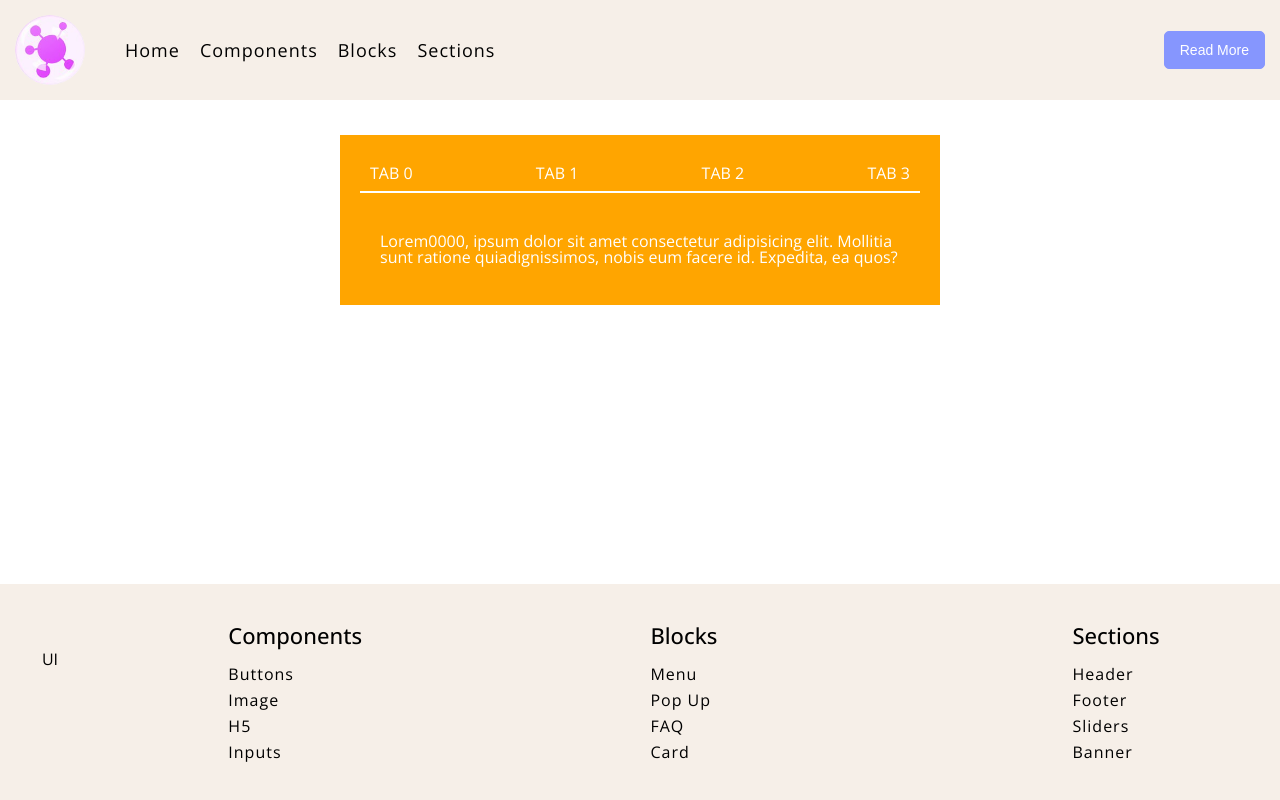
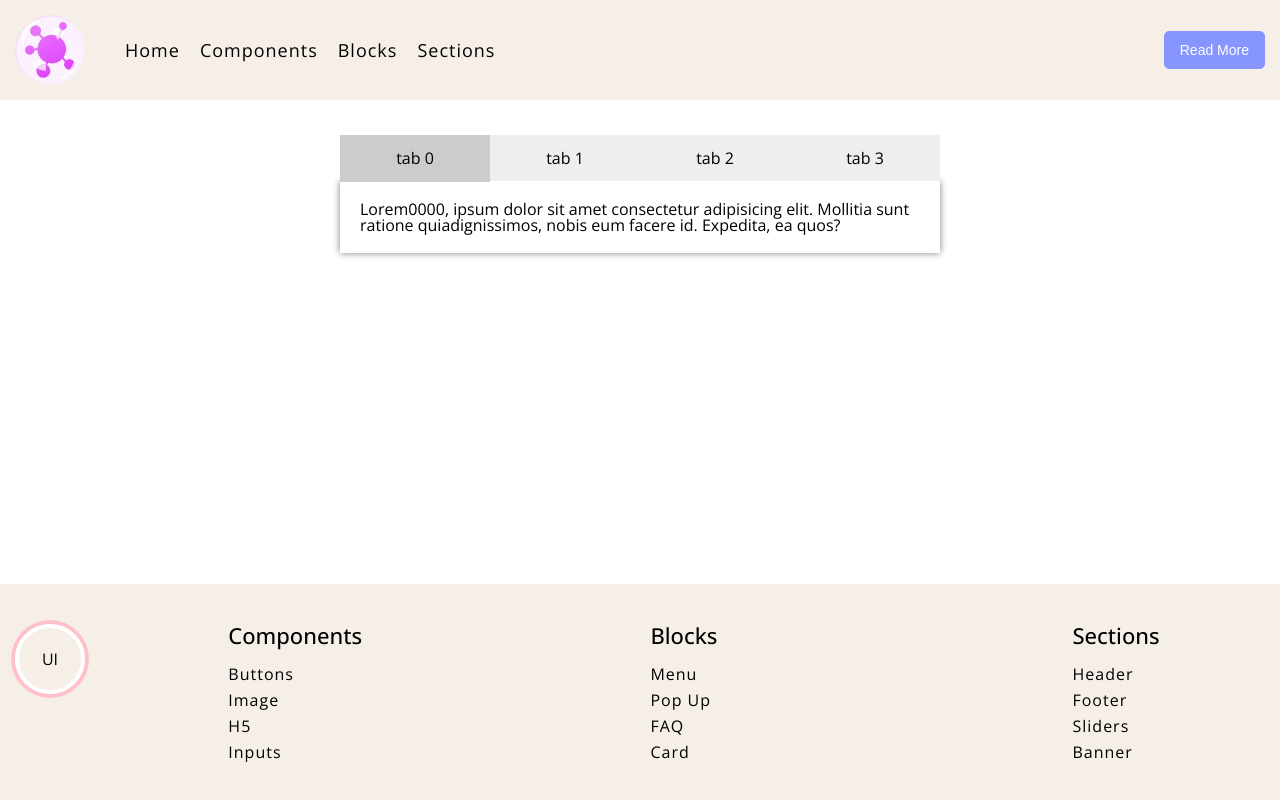
Before and after one commit to SlavaFlava/lib-components, a React (Create React App) app: page /sections in a window 1280 px wide. Built offline with nearby package versions, Linux system fonts and the light colour scheme.

Commit message:
added tab window and styles

```diff
--- a/src/App.tsx
+++ b/src/App.tsx
@@ -12,7 +12,7 @@ function App() {
   return (
     <div className="App">
       <Header />
-      <Section flex={'1'}>
+      <Section flex={'1'} bg={'white'}>
         <Routes>
         <Route path='/' element={<Home />} />
         <Route path='/sections' element={<Sections />} />
--- a/src/my-lib/blocks/tabs.tsx
+++ b/src/my-lib/blocks/tabs.tsx
@@ -15,22 +15,27 @@ interface ITabsWrapper extends IGlobal {
   mw?: string,
   mh?: string,
   shadowcolor?: string,
-  shadow?: boolean,
+  shadow?: string,
   br?: string,
   border?: string,
 }
 
 interface ITabs extends ITabsWrapper {
 
+  fullW?: 'default' | string,
 }
 
 interface ITab extends IGlobal {
-  index: number,
+  tabs?: 'underline' | 'classic' | 'modern',
+  active?: string,
 }
 
 
 interface ITabsContent extends ITabsWrapper {
-  index: number,
+  shadowcolor?: string,
+  shadow?: string,
+  br?: string,
+  border?: string,
 }
 
 
@@ -43,6 +48,9 @@ export const TabsWrapper = styled.section<ITabsWrapper>`
   flex-wrap: ${(p) => p.flexWrap};
   justify-content: ${(p) => p.justifyContent};
   align-items: ${(p) => p.alignitems};
+  box-shadow: ${(p) => p.shadow ? `0px 0px 7px 0px ${p.shadowcolor ?? 'grey'}` : false};
+  border-radius: ${(p) => p.br};
+  border:${(p) => p.border};
   color: ${(p) => p.color};
   background: ${(p) => p.bg};
   padding: ${(p) => p.p};
@@ -68,7 +76,7 @@ box-shadow: ${(p) => p.shadow ? `0px 0px 7px 0px ${p.shadowcolor ?? 'grey'}` : f
     max-height: ${(p) => p.mh};
     display: ${(p) => p.display ?? 'flex'};
     flex-wrap: ${(p) => p.flexWrap};
-    justify-content: ${(p) => p.justifyContent ?? 'space-between'};
+    justify-content: ${(p) => p.justifyContent};
     align-items: ${(p) => p.alignitems};
     color: ${(p) => p.color};
     background: ${(p) => p.bg};
@@ -83,10 +91,26 @@ box-shadow: ${(p) => p.shadow ? `0px 0px 7px 0px ${p.shadowcolor ?? 'grey'}` : f
     margin-left: ${(p) => p.ml};
     margin-right: ${(p) => p.mr};
     ${(p) => p.sx};
+    li{
+      ${(p) => p.fullW ? 'flex: 1 1 auto' : false};
+    }
 
 `
 export const Tab = styled.li<ITab>`
-    cursor:pointer;
+    cursor: pointer;
+    ${(p) => p.tabs === 'classic' ? `
+      padding: 15px 20px;
+      background: #eee;
+      text-align: center;
+      ${p.active === 'default' ? 'background:#ccc ' : p.active}
+    ` : false};
+
+      ${(p) => p.tabs === 'underline' ? `
+      padding: 15px 20px;
+      border-bottom: 2px solid red;
+      text-align: center;
+      ${p.active === 'default' ? 'background:#ccc ' : p.active}
+    ` : false};
     color: ${(p) => p.color};
     background: ${(p) => p.bg};
     padding: ${(p) => p.p};
@@ -100,7 +124,6 @@ export const Tab = styled.li<ITab>`
     margin-left: ${(p) => p.ml};
     margin-right: ${(p) => p.mr};
     ${(p) => p.sx};
-
 `
 
 
@@ -113,6 +136,9 @@ export const TabsContent = styled.div<ITabsContent>`
     flex-wrap: ${(p) => p.flexWrap};
     justify-content: ${(p) => p.justifyContent};
     align-items: ${(p) => p.alignitems};
+    box-shadow: ${(p) => p.shadow ? `0px 0px 7px 0px ${p.shadowcolor ?? 'grey'}` : false};
+    border-radius: ${(p) => p.br};
+    border:${(p) => p.border};
     color: ${(p) => p.color};
     background: ${(p) => p.bg};
     padding: ${(p) => p.p};
--- a/src/my-lib/components/image.tsx
+++ b/src/my-lib/components/image.tsx
@@ -5,28 +5,32 @@ interface IAvatar extends IGlobal {
   br?: string,
   shadow?: boolean,
   shadowcolor?: string,
-  size?:string,
-  fs?:string
+  size?: string,
+  fs?: string,
+  shadowHover?: string,
 }
 
 interface IImage {
-  w?:string,
-  h?:string,
-  of?: 'contain'|'cover'|'fill'|'inherit'|'initial'|'none'|'revert'|'scale-down'|'unset',
-  op?: 'center'|'top'|'bottom'|'right'|'left',
+  w?: string,
+  h?: string,
+  of?: 'contain' | 'cover' | 'fill' | 'inherit' | 'initial' | 'none' | 'revert' | 'scale-down' | 'unset',
+  op?: 'center' | 'top' | 'bottom' | 'right' | 'left',
   filter?: string
 }
 
 export const Avatar = styled.div<IAvatar>`
- width: ${(p)=> p.size ?? 50};
- height: ${(p)=> p.size ?? 50};
- border-radius: ${(p)=> p.br ?? '50%'};
- font-size: ${(p)=> p.fs ?? '16px'};
+ transition: all 0.3s ease-in-out;
+ cursor:pointer;
+ width: ${(p) => p.size ?? 50};
+ height: ${(p) => p.size ?? 50};
+ border-radius: ${(p) => p.br ?? '50%'};
+ font-size: ${(p) => p.fs ?? '16px'};
  overflow: hidden;
  display: flex;
  align-items: center;
  justify-content: center;
- box-shadow: ${(p) => p.shadow ? `0px 0px 7px ${p.shadowcolor ?? 'grey' }` : false};
+ box-shadow: ${(p) => p.shadow ? `0px 0px 7px ${p.shadowcolor ?? 'grey'}` : false};
+ box-shadow: ${(p) => p.shadowHover ? `0px 0px 0px 4px ${p.shadowcolor ?? 'pink'}` : false};
  color: ${(p) => p.color};
  background: ${(p) => p.bg};
  padding-top: ${(p) => p.pt};
@@ -37,13 +41,17 @@ export const Avatar = styled.div<IAvatar>`
  margin-bottom: ${(p) => p.mb};
  margin-left: ${(p) => p.ml};
  margin-right: ${(p) => p.mr};
-${(p)=> p.sx};
+${(p) => p.sx};
+&:hover{
+  transition: all 0.3s ease-in-out;
+  box-shadow: ${(p) => p.shadowHover ? `0px 0px 10px 8px ${p.shadowcolor ?? 'pink'}` : false};
+}
 `
 
 export const Image = styled.img<IImage>`
- width: ${(p)=> p.w ?? '100%'};
- height: ${(p)=> p.h ?? '100%'};
- object-fit: ${(p)=> p.of ?? 'cover'};
- object-position: ${(p)=> p.op ?? 'center'};
+ width: ${(p) => p.w ?? '100%'};
+ height: ${(p) => p.h ?? '100%'};
+ object-fit: ${(p) => p.of ?? 'cover'};
+ object-position: ${(p) => p.op ?? 'center'};
  filter: ${(p) => p.filter};
 `
--- a/src/project/footer/index.tsx
+++ b/src/project/footer/index.tsx
@@ -11,7 +11,7 @@ const Footer = () => {
    <Container>
     <Row >
       <Col size={2}>
-       <Avatar size={'70px'} >UI</Avatar>
+       <Avatar size={'70px'} shadowHover='true' sx={'border: 4px solid white'} >UI</Avatar>
       </Col>
       <Col size={4}>
       <Menu display={'block'}>
--- a/src/project/pages/sections/index.tsx
+++ b/src/project/pages/sections/index.tsx
@@ -5,7 +5,6 @@ import { Tab, Tabs, TabsContent, TabsWrapper } from '../../../my-lib/blocks/tabs
 const Sections = () => {
 
   const [tabIndex, setTabIndex] = useState(0)
-
   const dataTabs = [
     {
       tab: 'tab 0',
@@ -25,26 +24,34 @@ const Sections = () => {
     }
   ]
 
-
-
   return (
-    <TabsWrapper mw='600px' m='auto' bg='orange' p='20px' mt='35px' color='white'>
-      <Tabs p='10px' sx="border-bottom:2px solid white; text-transform:uppercase" mb='20px'>
+    <TabsWrapper mw='600px' m='auto' mt='35px' >
+      <Tabs  fullW='true' >
         {
           dataTabs.map((tab, index) => (
-            <Tab index={index} onClick={() => setTabIndex(index)}>{tab.tab}</Tab>
+            tabIndex === index
+            ?
+            <Tab active='default' tabs='classic' mb='-1px'
+              onClick={() => setTabIndex(index)}
+              key={index}
+            >{tab.tab}</Tab>
+            :
+            <Tab tabs='classic'
+            onClick={() => setTabIndex(index)}
+            key={index}
+          >{tab.tab}</Tab>
           ))
         }
       </Tabs>
       {
         dataTabs.map((content, index) => (
-          tabIndex===index
-          ?
-          <TabsContent p='20px' index={index}>
-            {content.content}
-          </TabsContent>
-          :
-          false
+          tabIndex === index
+            ?
+            <TabsContent bg='white' shadow='true' p='20px'  key={index}>
+              {content.content}
+            </TabsContent>
+            :
+            false
         ))
       }
     </TabsWrapper>
```
Lines whose indentation alone changed are shown as unchanged.
